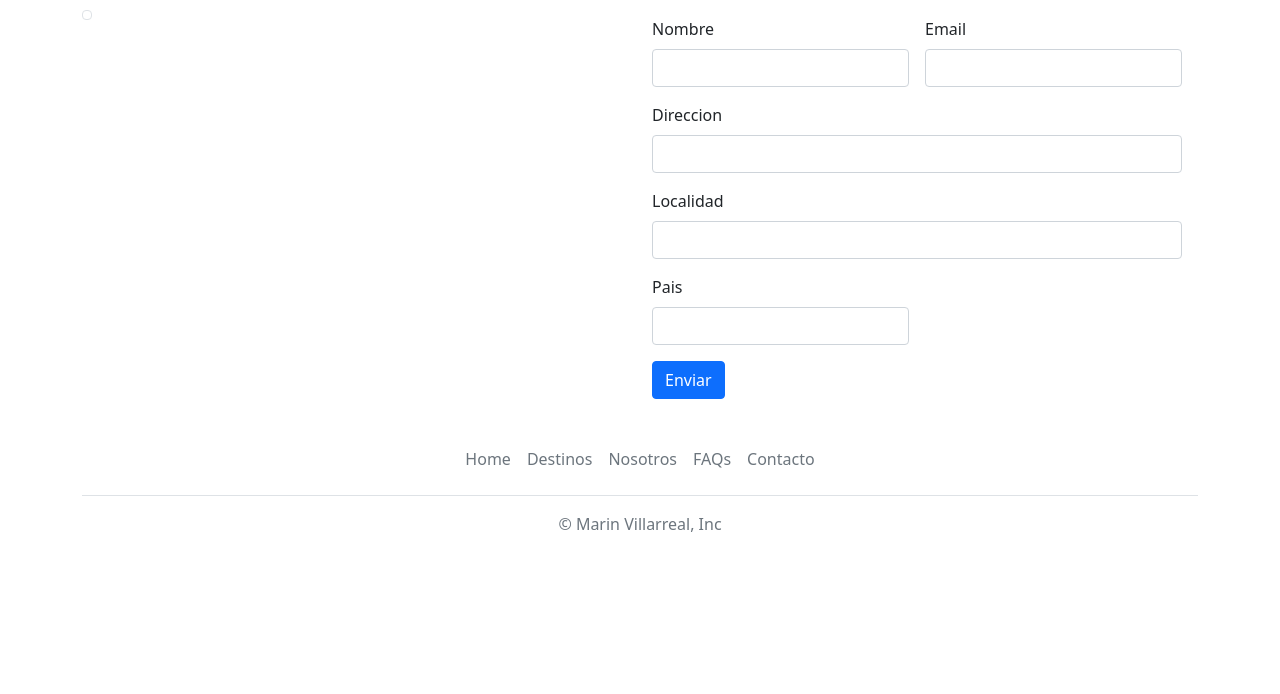
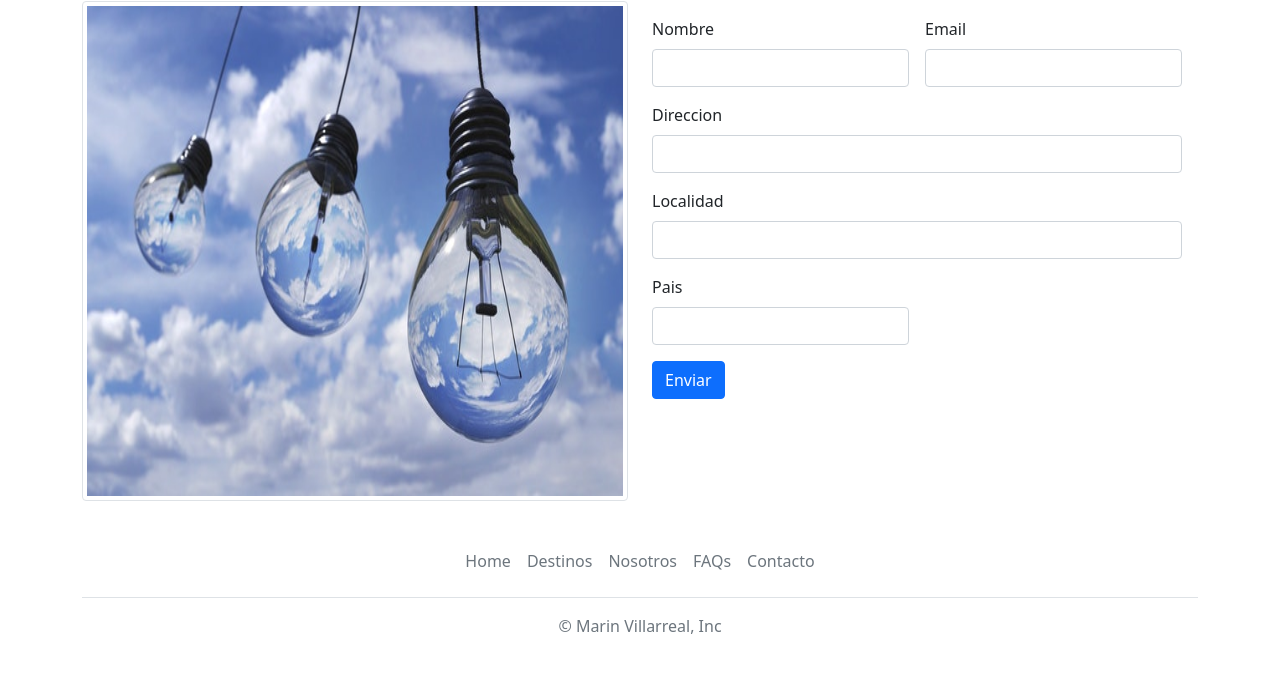
Before and after one commit to cejas89/Bootstrap, a plain HTML site: page pages/contact.html in a window 1280 px wide. Shown: the part 137-831 px from the top of the page. Before the commit the page ends 800 px from the top, so only its background shows below. Drawn offline with nearby package versions, Linux system fonts and the light colour scheme; the site is published under a folder, as on GitHub Pages, so addresses that start at the root find nothing.

Commit message:
Ruta contacto

```diff
--- a/pages/contact.html
+++ b/pages/contact.html
@@ -57,7 +57,7 @@
             <div class="row">
 
                 <div class="col-md-6">
-                    <img class="img-thumbnail" src="/images/images-s/contact.jpg" alt=""
+                    <img class="img-thumbnail" src="../images/images-s/contact.jpg" alt=""
                         style="height: 500px;">
                 </div>
 
```
